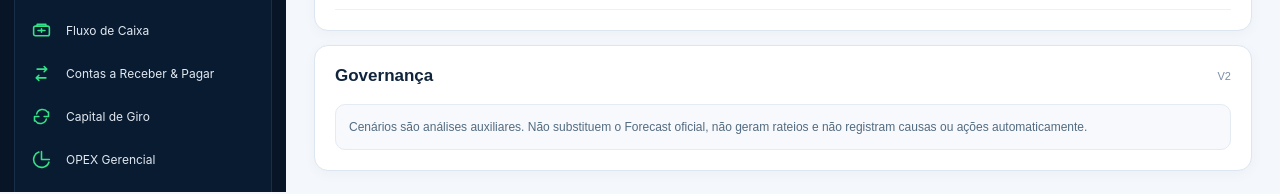
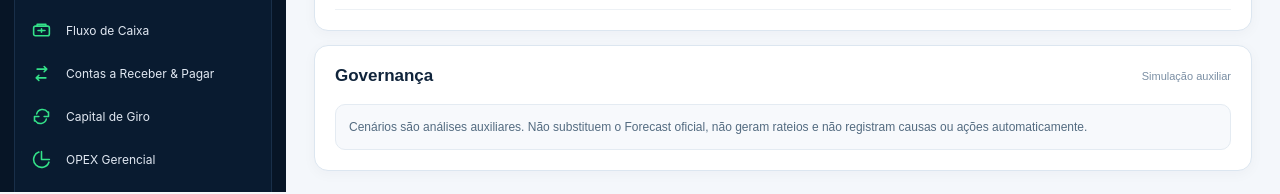
Before and after one commit to cardoso4009-byte/bp-financeiro-bi, a Next.js app: page /cenarios-forecast-v2 in a window 1280 px wide. Shown: the part 608-802 px from the top of the page. Built offline with nearby package versions, Linux system fonts and the light colour scheme.

Commit message:
fix: remove nomenclatura tecnica da governanca de cenarios

```diff
--- a/app/cenarios-forecast-v2/page.tsx
+++ b/app/cenarios-forecast-v2/page.tsx
@@ -32,7 +32,7 @@ export default function CenariosForecastV2(){
   <section className="cards"><Metric label="Receita projetada" value={result.revenue}/><Metric label="Gastos projetados" value={result.expenses}/><Metric label="Resultado projetado" value={result.result}/><Metric label="Variação vs Base" value={result.deltaToBase}/></section>
   <section className="panel"><div className="title"><h2>{result.scenario.label}</h2><span>Cutoff {cutoff}</span></div><div className="note">{result.scenario.description} O Forecast oficial permanece inalterado; esta tela aplica apenas fatores de simulação sobre as linhas projetadas.</div></section>
   <section className="panel"><div className="title"><h2>Comparação dos cenários</h2><span>Mesmo Forecast de origem</span></div><table className="table"><thead><tr><th>Cenário</th><th>Receita</th><th>Gastos</th><th>Resultado</th><th>Δ vs Base</th></tr></thead><tbody>{FORECAST_SCENARIOS.map(s=>{const x=buildForecastScenario(report.lines,s.id);return <tr key={s.id}><td><b>{s.label}</b></td><td>{brl(x.revenue)}</td><td>{brl(x.expenses)}</td><td className="positive">{brl(x.result)}</td><td>{brl(x.deltaToBase)}</td></tr>})}</tbody></table></section>
-  <section className="panel"><div className="title"><h2>Governança</h2><span>V2</span></div><div className="note">Cenários são análises auxiliares. Não substituem o Forecast oficial, não geram rateios e não registram causas ou ações automaticamente.</div></section>
+  <section className="panel"><div className="title"><h2>Governança</h2><span>Simulação auxiliar</span></div><div className="note">Cenários são análises auxiliares. Não substituem o Forecast oficial, não geram rateios e não registram causas ou ações automaticamente.</div></section>
  </main>
 }
 function Metric({label,value}:{label:string;value:number}){return <div className="card"><span>{label}</span><strong>{brl(value)}</strong></div>}
```
